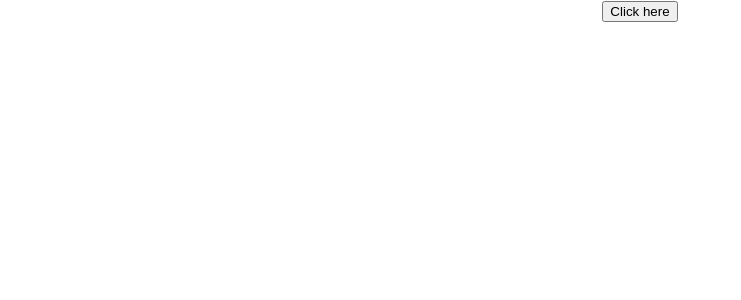
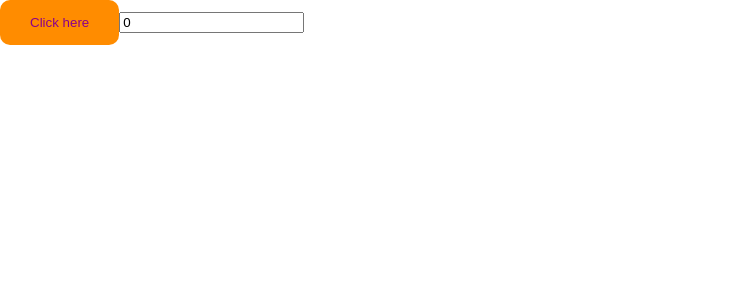
Before and after one commit to kayarmolenka/EPAM-Front-End-Lab-Summer-Autumn-2021, a React (Create React App) app in the folder sum/: page / in a window 1280 px wide. Both pictures are taken after a click on the button "Click here". Shown: the top 300 px of the page, without its empty margins (0-741 px from the left). Built offline with nearby package versions, Linux system fonts and the light colour scheme.

Commit message:
we created a couple of components. komit for preservation, tomorrow it will be necessary to change a lot.

```diff
--- a/sum/src/components/App/App.js
+++ b/sum/src/components/App/App.js
@@ -1,22 +1,30 @@
-import { Component } from 'react';
+import {useState } from 'react';
 import Button from '../Button/Button';
+import Input from '../Input/Input';
 import './App.css';
 
-export default class App extends Component{
-  constructor(props) {
-    super(props);
+const App = () => {
+  const [inputList, setInputList] = useState([]);
 
+  const onAddField = () => {
+    setInputList(inputList.concat(<Input key={inputList.length} onReceiveValue={onReceiveValue}/>))
   }
 
-  onAddField(e) {
-    console.log(e)
+  const onReceiveValue = e => {
+    sum(e.target)
   }
 
-  render() {
-    return (
-      <div className="App">
-        <Button onAddField={this.onAddField}/>
-      </div>
-    )
-  }
+  return (
+    <div>
+      <Button onAddField={onAddField}/>
+      {inputList}
+    </div>
+  );
+};
+
+export default App;
+
+function sum(...arr) {
+
+  console.dir(...arr)
 }
--- /dev/null
+++ b/sum/src/components/Button/Button.css
@@ -0,0 +1,11 @@
+.btnAdd {
+    padding: 15px 30px 15px 30px;
+    color: darkmagenta;
+    background: darkorange;
+    border: none;
+    border-radius: 10px;
+}
+
+.btnAdd:hover {
+    cursor: pointer;
+}
--- a/sum/src/components/Button/Button.js
+++ b/sum/src/components/Button/Button.js
@@ -1,6 +1,9 @@
+import './Button.css'
+
 function Button(props) {
     return(
         <button
+            className="btnAdd"
             onClick={props.onAddField}>Click here</button>
     )
 }
--- /dev/null
+++ b/sum/src/components/Input/Input.js
@@ -0,0 +1,10 @@
+function Input(props) {
+    return (
+        <input
+            type="number"
+            onChange={props.onReceiveValue}
+            value={0}/>
+    )
+}
+
+export default Input;
```
Also changed, not shown: 1 other file (tests, documents, lock files or other folders).
